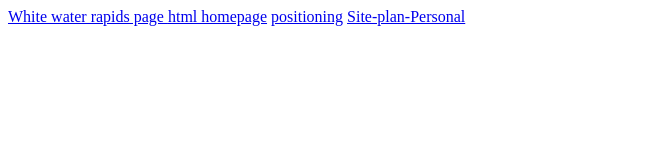
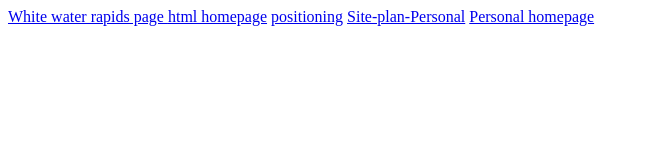
Before and after one commit to graceangus/wdd130, a plain HTML site: page index.html in a window 1280 px wide. Shown: the whole page, without its empty margins (0-648 px from the left). Drawn offline with Linux system fonts and the light colour scheme.

Commit message:
added link

```diff
--- a/index.html
+++ b/index.html
@@ -11,5 +11,6 @@
     <a href="./Week 2/wwr/index.html">html homepage</a>
     <a href="./positioning/positioning.html">positioning</a>
     <a href="./Final Website/site-plan.html">Site-plan-Personal</a>
+    <a href="./Final Website/index.html">Personal homepage</a>
 </body>
 </html>
```
